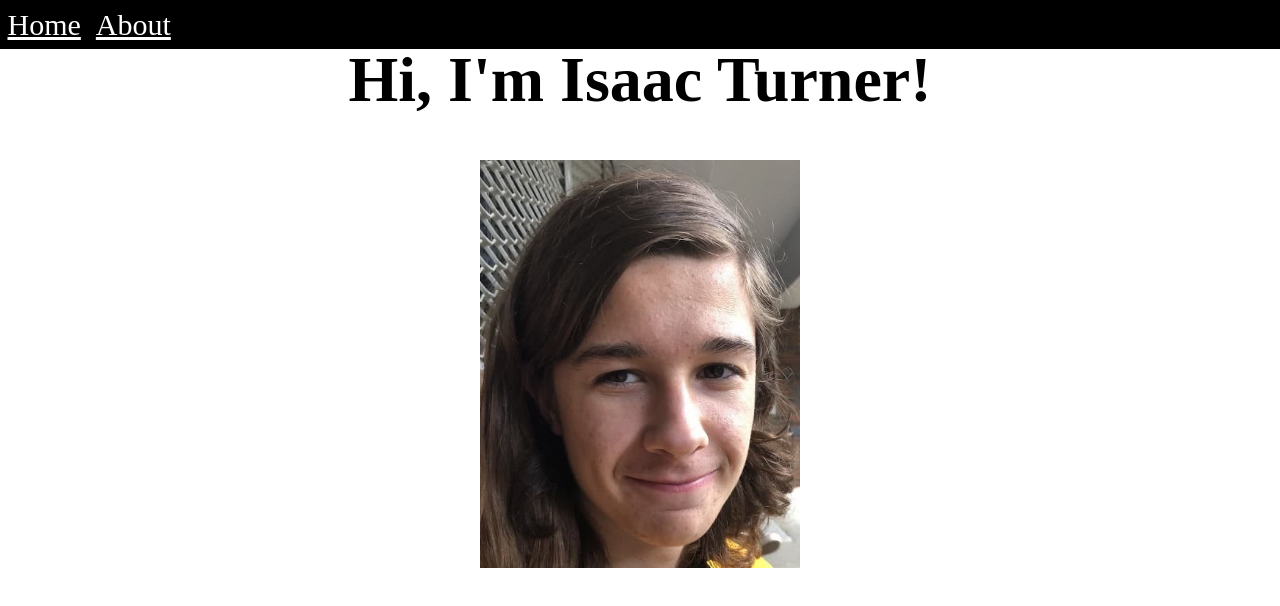
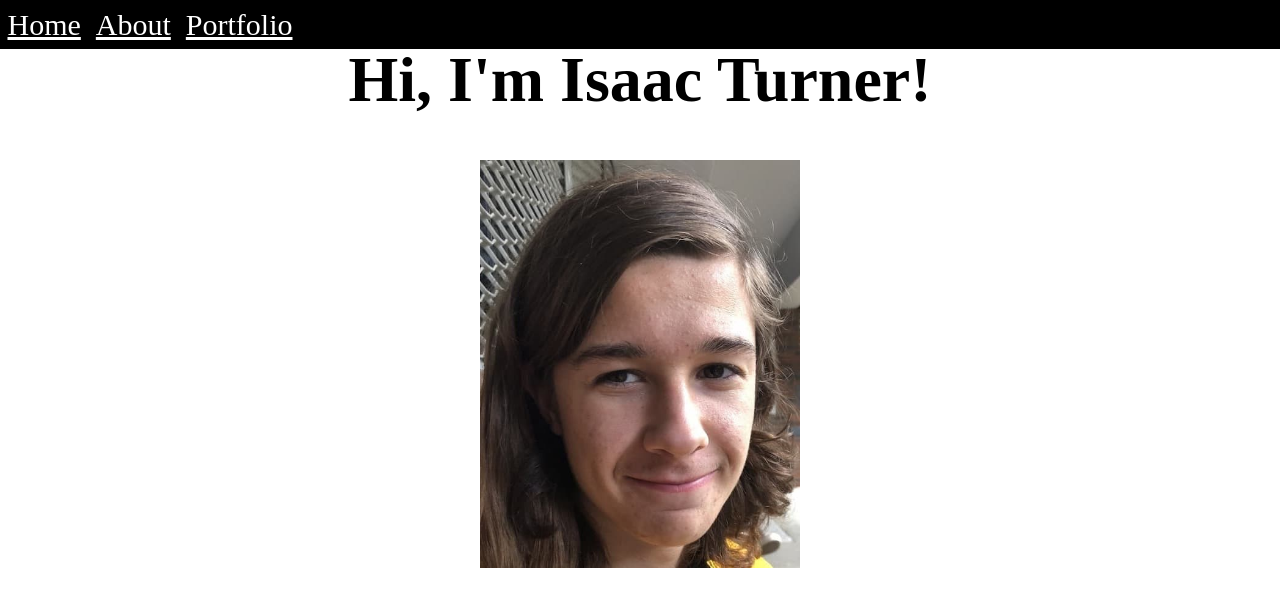
Before and after one commit to spacey-sooty/old-website, an Astro site: page / in a window 1280 px wide. Built offline with nearby package versions, Linux system fonts and the light colour scheme; Astro itself is replaced by a stand-in of ours.

Commit message:
add portfolio page

```diff
--- a/src/components/navbar.svelte
+++ b/src/components/navbar.svelte
@@ -5,4 +5,5 @@
 <nav>
   <a href="/" class={styles.home}> Home </a>
   <a href="/about" class={styles.about}> About </a>
+  <a href="/portfolio" class={styles.portfolio}> Portfolio </a>
 </nav>
--- a/src/styles/components/navbar.module.scss
+++ b/src/styles/components/navbar.module.scss
@@ -17,4 +17,10 @@ nav {
     padding: 7.5px;
     font-size: 30px;
   }
+
+  .portfolio {
+    color: white;
+    padding: 7.5px;
+    font-size: 30px;
+  }
 }
```
Also changed, not shown: src/pages/portfolio.astro (added, +8 -0 lines), src/styles/pages/portfolio.module.scss (added).
